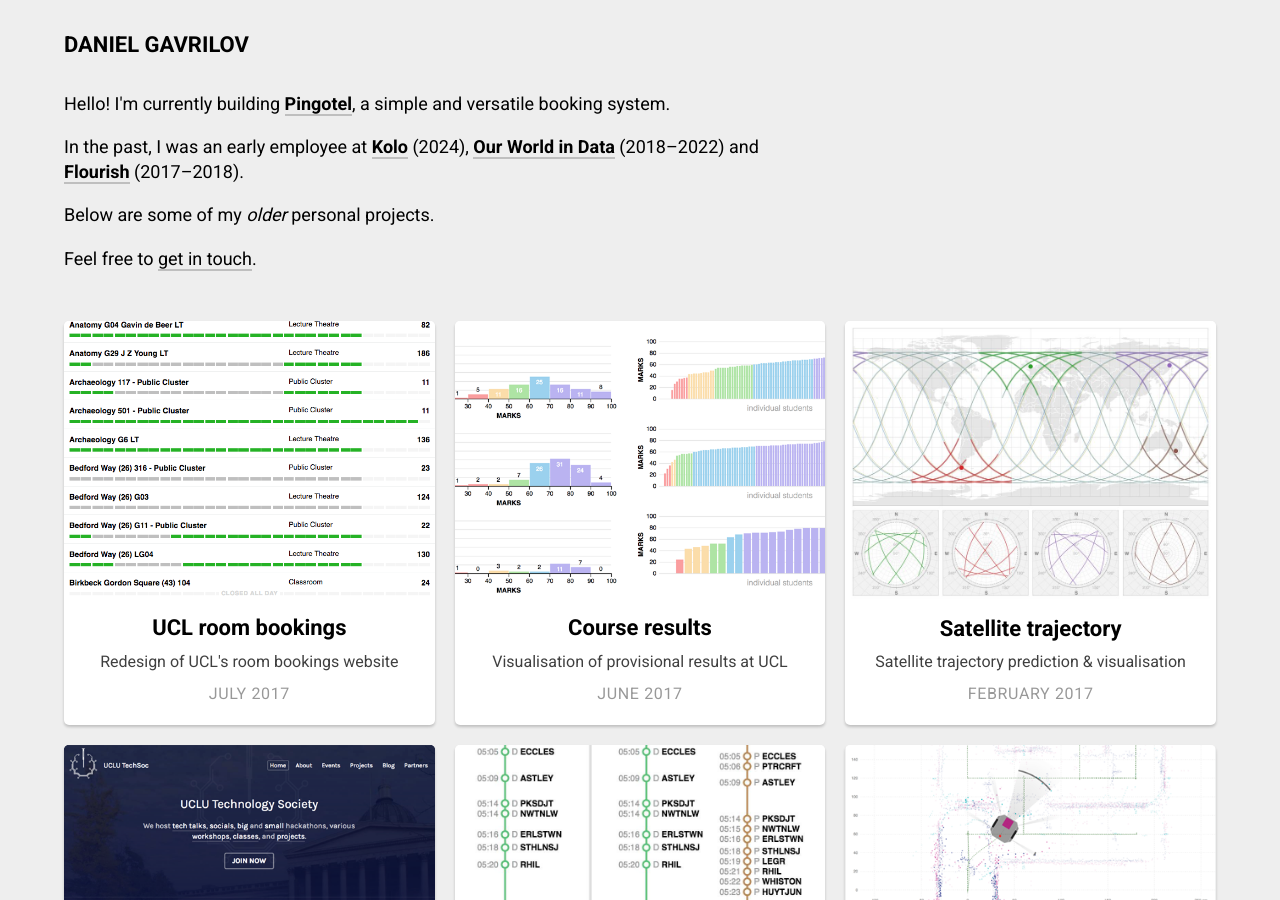
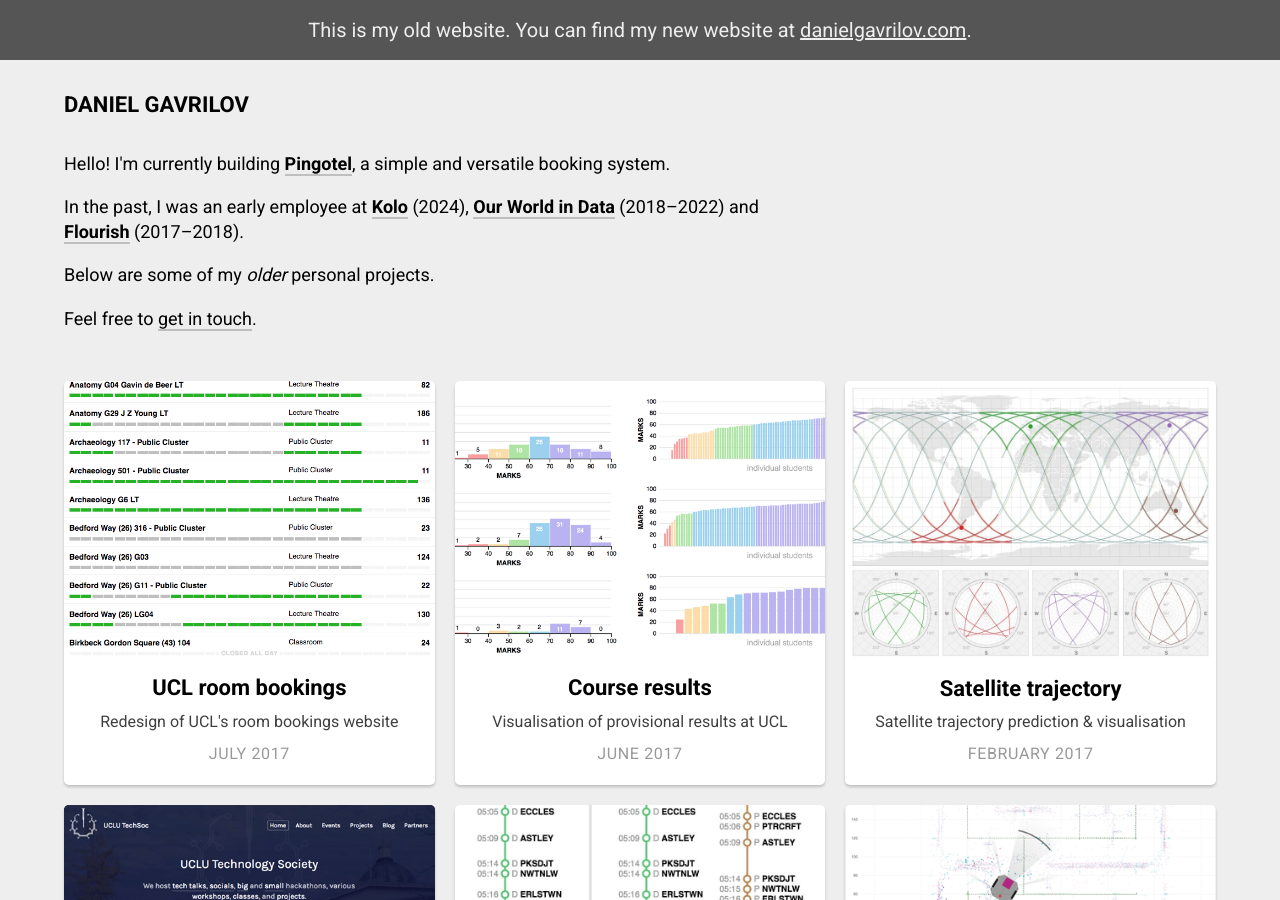
Before and after one commit to danielgavrilov/danielgavrilov.github.io, a Jekyll site: the page built from index.html, in a window 1280 px wide and 900 px high. Built offline with Jekyll 4.4.1, drawn with Linux system fonts in a browser that asks for light colours.

Commit message:
Show "new website" notice

```diff
--- a/_config.yml
+++ b/_config.yml
@@ -4,7 +4,7 @@
 email: daniel@gavrilov.co.uk
 description: Personal website
 baseurl: "" # the subpath of your site, e.g. /blog/
-url: "http://gavrilov.co.uk" # the base hostname & protocol for your site
+url: "http://github.danielgavrilov.com" # the base hostname & protocol for your site
 timezone: "Europe/London"
 
 # Social media
@@ -38,15 +38,13 @@
     permalink: /:path/
 
 defaults:
-  -
-    scope:
+  - scope:
       path: ""
       type: pages
     values:
       navigation: false
       project: false
-  -
-    scope:
+  - scope:
       path: "projects"
       type: pages
     values:
--- a/_layouts/default.html
+++ b/_layouts/default.html
@@ -44,6 +44,9 @@
   </head>
 
   <body class="{% if page.theme %}{{ page.theme }}{% endif %} {% if page.project %}project{% endif %}">
+    <a href="https://danielgavrilov.com" style="display: block; text-decoration: none; padding: 16px; background-color: #555; color: #eee; text-align: center; font-size: 20px;">
+      This is my old website. You can find my new website at <u>danielgavrilov.com</u>.
+    </a>
     <div class="site-container">
       {{ content }}
     </div>
--- a/robots.txt
+++ b/robots.txt
@@ -1,2 +1,3 @@
 User-agent: *
-Disallow:
+Disallow: /techsoc
+Disallow: /techsoc2016
```
Also changed, not shown: 1 other file.
